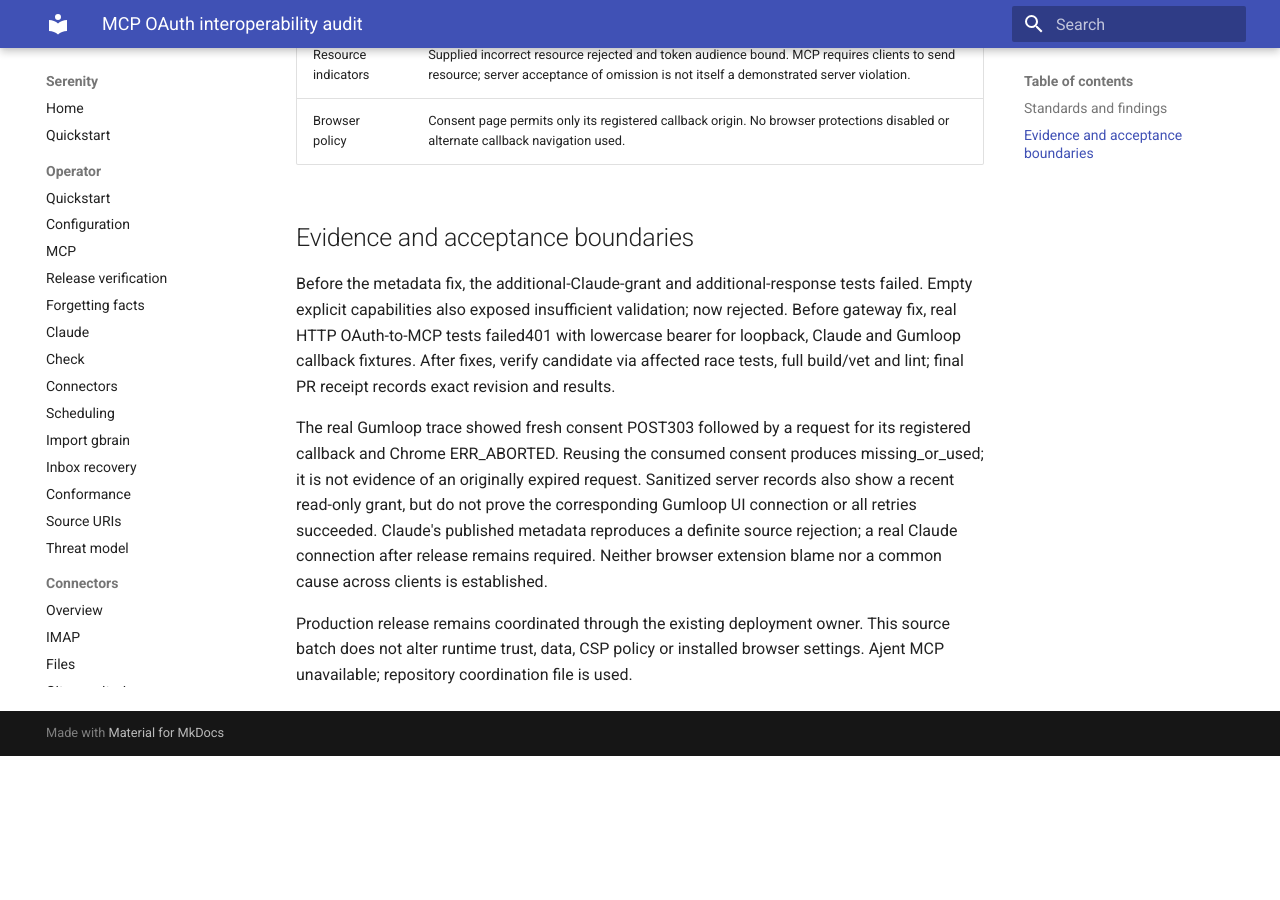
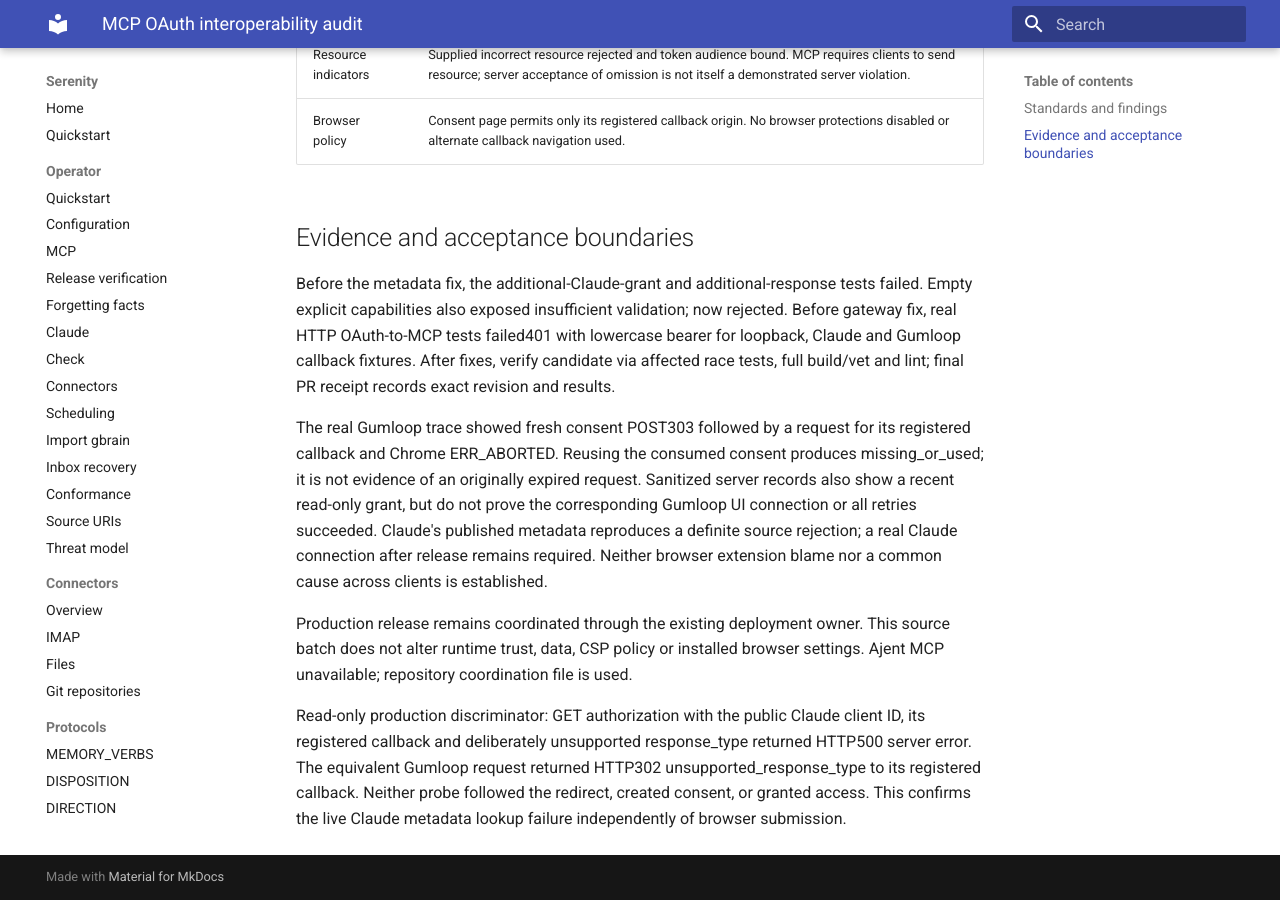
Before and after one commit to sirerun/serenity, an MkDocs documentation site: the page built from docs/reviews/oauth-interoperability-20261011.md, in a window 1280 px wide and 900 px high, scrolled down 967 px. Built offline with MkDocs 1.6.1 and Material for MkDocs 9.7.7, drawn with Linux system fonts in a browser that asks for light colours; before the commit the page ends 1723 px from its top, so only the background shows below that.

Commit message:
Record production Claude discriminator and verification

```diff
--- a/docs/reviews/oauth-interoperability-20261011.md
+++ b/docs/reviews/oauth-interoperability-20261011.md
@@ -24,3 +24,5 @@
 The real Gumloop trace showed fresh consent POST303 followed by a request for its registered callback and Chrome ERR_ABORTED. Reusing the consumed consent produces missing_or_used; it is not evidence of an originally expired request. Sanitized server records also show a recent read-only grant, but do not prove the corresponding Gumloop UI connection or all retries succeeded. Claude's published metadata reproduces a definite source rejection; a real Claude connection after release remains required. Neither browser extension blame nor a common cause across clients is established.
 
 Production release remains coordinated through the existing deployment owner. This source batch does not alter runtime trust, data, CSP policy or installed browser settings. Ajent MCP unavailable; repository coordination file is used.
+
+Read-only production discriminator: GET authorization with the public Claude client ID, its registered callback and deliberately unsupported response_type returned HTTP500 server error. The equivalent Gumloop request returned HTTP302 unsupported_response_type to its registered callback. Neither probe followed the redirect, created consent, or granted access. This confirms the live Claude metadata lookup failure independently of browser submission.
```
Also changed, not shown: docs/plans/oauth-interop-2026-10-11.md (+1 -1 lines).
